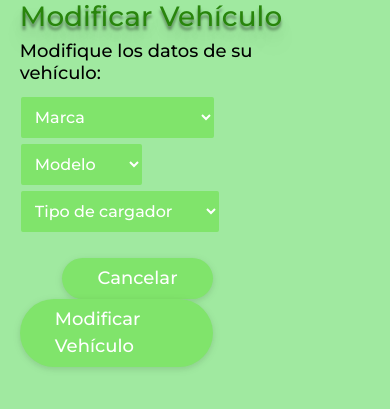
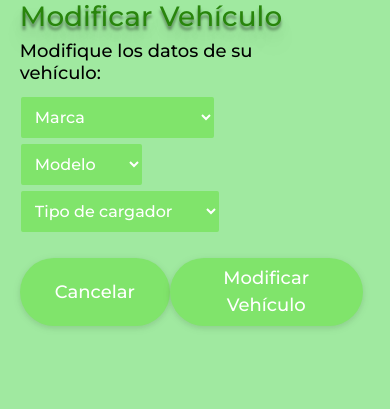
Before and after one commit to pilot2425/E-Maps, a PHP site: page /interfaces/modificarVehiculo.html in a window 390 px wide. Shown: the part 55-464 px from the top of the page. Run offline with PHP 8.4, Linux system fonts and the light colour scheme.

Commit message:
improvement of mobile view (buttons)

```diff
--- a/css/styles.css
+++ b/css/styles.css
@@ -366,6 +366,10 @@ h5
 
 .sepCustom1{
   padding-top: 25px !important;
+  display: -webkit-box;
+}
+.noBorder{
+  border: none;
 }
 .customTD {
   text-align: center !important;
--- a/interfaces/anadirVehiculo.html
+++ b/interfaces/anadirVehiculo.html
@@ -75,7 +75,7 @@
                     </fieldset>
                   </div>
                   <div class="bt1">
-                    <div class="btn-lrg botonAV pattern">Añadir Vehículo</div>
+                    <button type="button" class="btn-lrg botonAV pattern noBorder">Añadir Vehículo</button>
                   </div>
                 </form>
               </div>
--- a/interfaces/modificarVehiculo.html
+++ b/interfaces/modificarVehiculo.html
@@ -75,8 +75,8 @@
                     </fieldset>
                   </div>
                   <div class="bt1 sepCustom1">
-                    <div class="btn-lrg botonAV pattern sepCustom">Cancelar</div>
-                    <div class="btn-lrg botonAV pattern">Modificar Vehículo</div>
+                    <button type="button" class="btn-lrg botonAV pattern sepCustom noBorder">Cancelar</button>
+                    <button type="button" class="btn-lrg botonAV pattern noBorder">Modificar Vehículo</button>
                   </div>
                 </form>
               </div>
```
